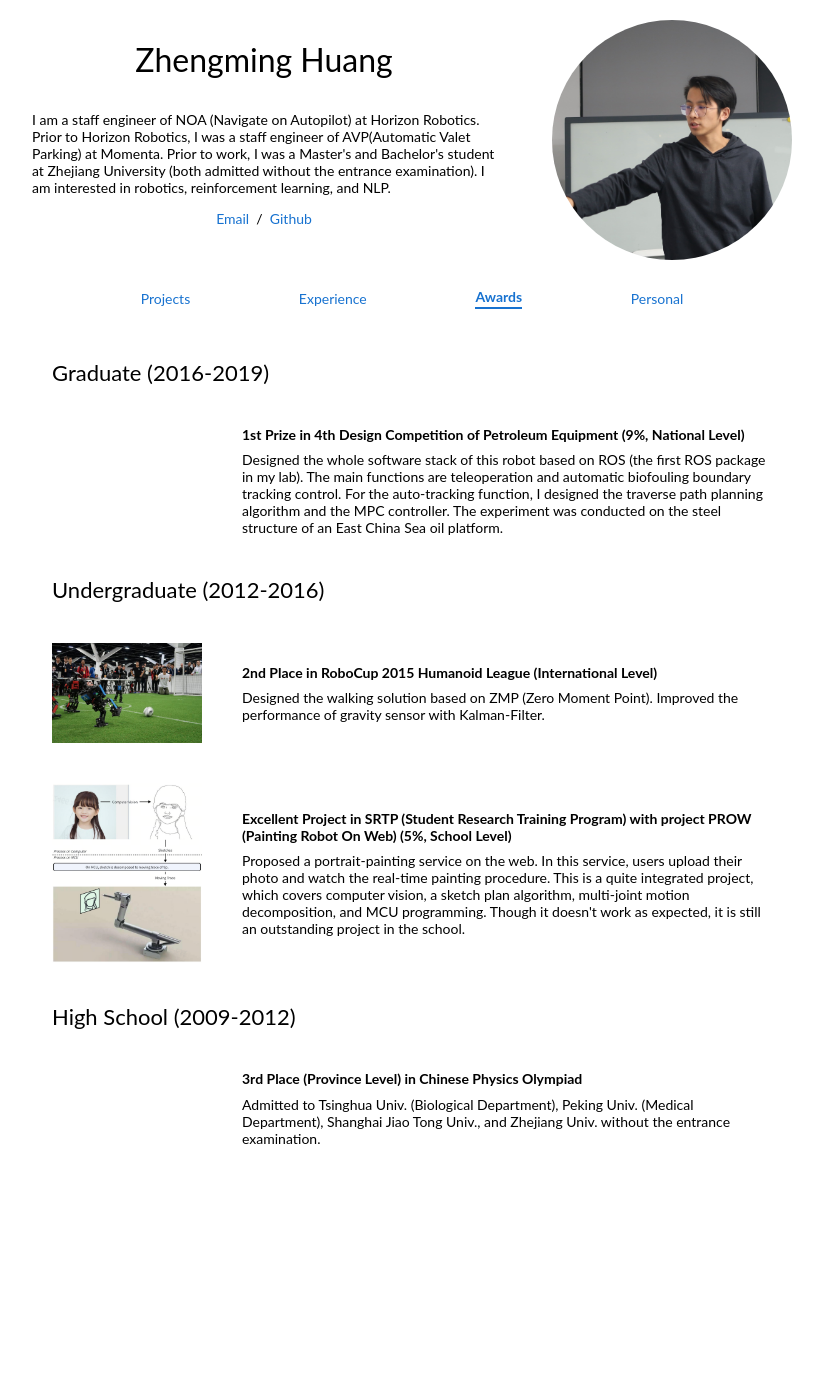
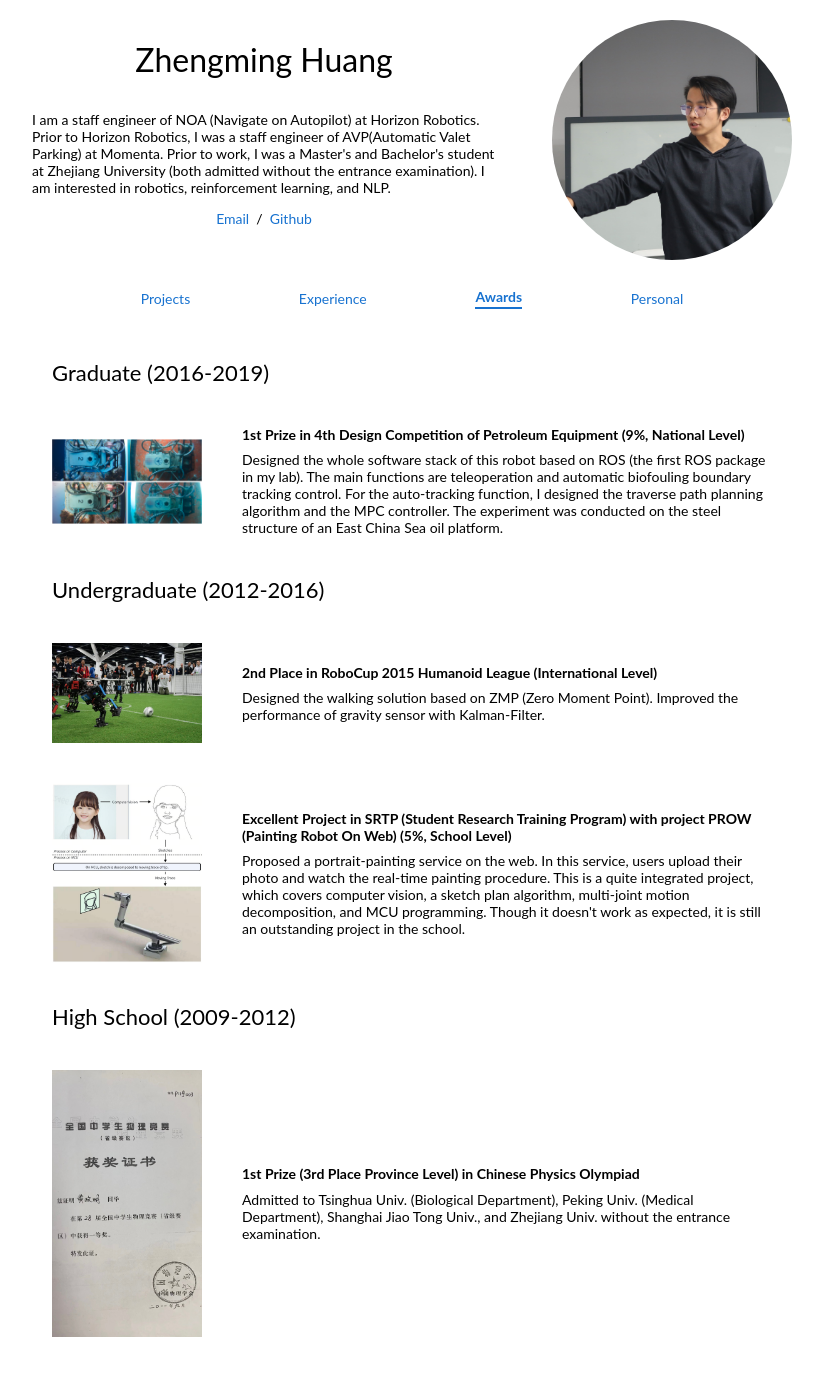
Before and after one commit to JamieHuang28/JamieHuang28.github.io, a Jekyll site: the page built from awards.md, in a window 1280 px wide. Shown: the whole page, without its empty margins (228-1051 px from the left). Built offline with Jekyll 4.4.1, drawn with Linux system fonts in a browser that asks for light colours; before the commit the page ends 1187 px from its top, so only the background shows below that.

Commit message:
Update awards page

```diff
--- a/awards.md
+++ b/awards.md
@@ -12,7 +12,9 @@ permalink: /awards.html
     </td>
   </tr>
   <tr>
-    <td class="project-thumb"></td>
+    <td class="project-thumb">
+      <img src="./resources/ucr_working.jpg" alt="UCR Working">
+    </td>
     <td class="project-body">
       <span class="project-title">1st Prize in 4th Design Competition of Petroleum Equipment (9%, National Level)</span>
       <p>Designed the whole software stack of this robot based on ROS (the first ROS package in my lab). The main functions are teleoperation and automatic biofouling boundary tracking control. For the auto-tracking function, I designed the traverse path planning algorithm and the MPC controller. The experiment was conducted on the steel structure of an East China Sea oil platform.</p>
@@ -47,9 +49,11 @@ permalink: /awards.html
     </td>
   </tr>
   <tr>
-    <td class="project-thumb"></td>
+    <td class="project-thumb">
+      <img src="./resources/physics_olympiad.jpeg" alt="Physics Olympiad">
+    </td>
     <td class="project-body">
-      <span class="project-title">3rd Place (Province Level) in Chinese Physics Olympiad</span>
+      <span class="project-title">1st Prize (3rd Place Province Level) in Chinese Physics Olympiad</span>
       <p>Admitted  to Tsinghua Univ. (Biological Department), Peking Univ. (Medical Department), Shanghai Jiao Tong Univ., and Zhejiang Univ. without the entrance examination.</p>
     </td>
   </tr>
```
Also changed, not shown: resources/ilqr_scratch.jpeg (added), resources/physics_olympiad.jpeg (added).
